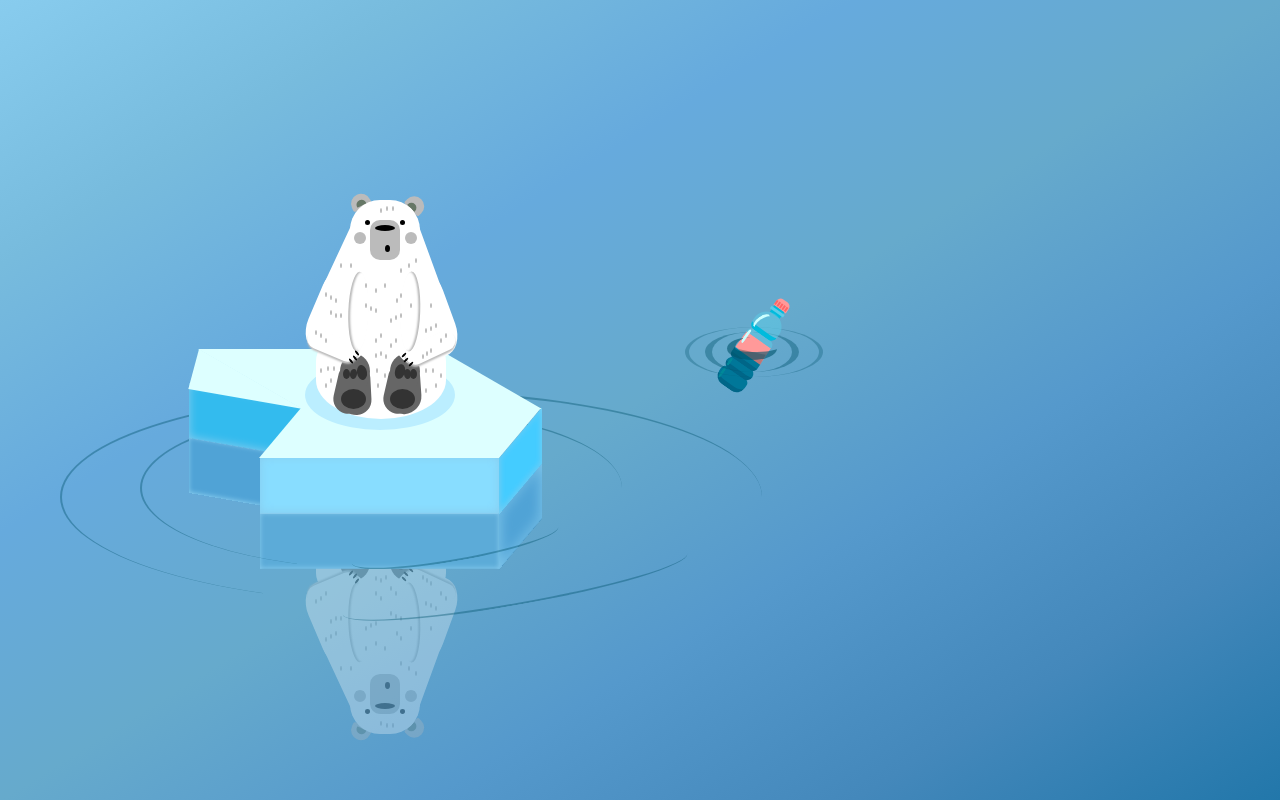
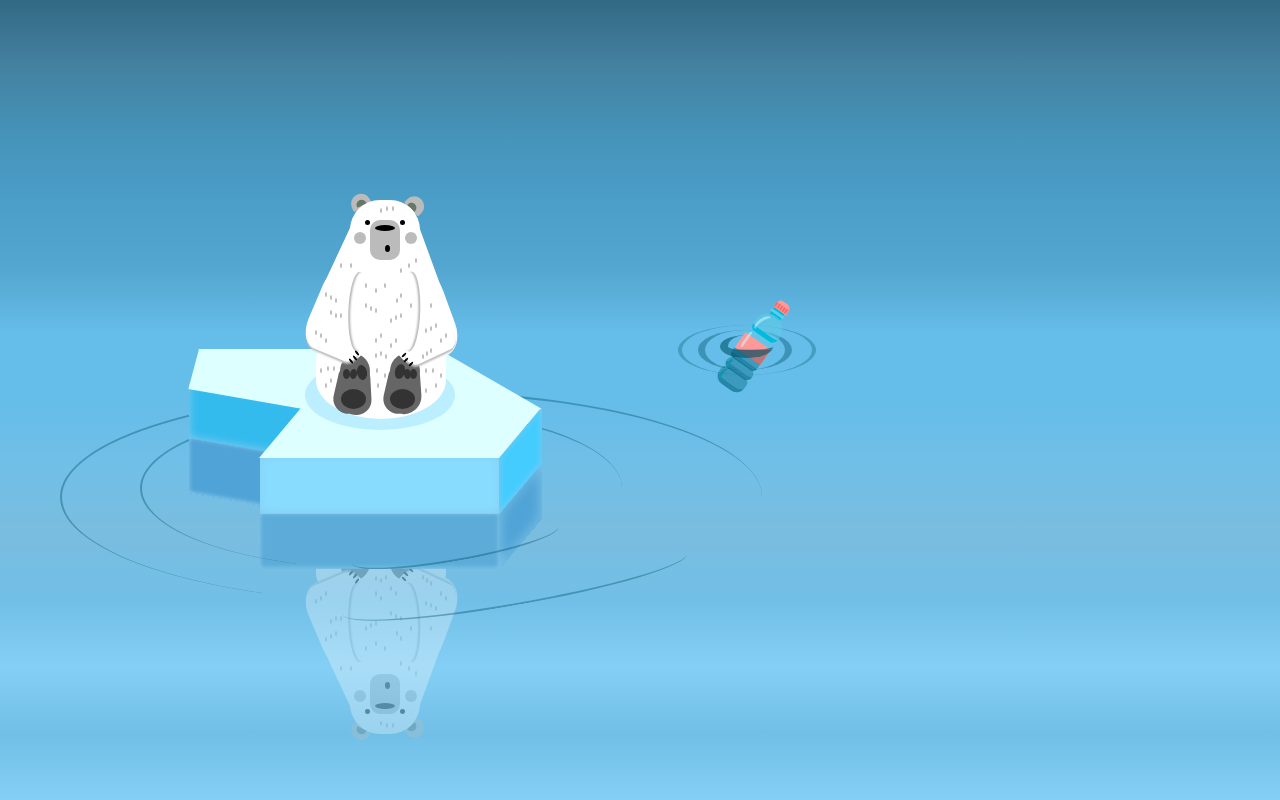
Before and after one commit to deryatanriverdi88/Save-Polar-Bears, a plain HTML site: page index.html in a window 1280 px wide. Drawn offline with Linux system fonts and the light colour scheme.

Commit message:
some changes added

```diff
--- a/index.css
+++ b/index.css
@@ -15,7 +15,10 @@ body{
 .background{
 width: 100%;
 height: 100vh;
-background: linear-gradient(to bottom right, #8ce , #7bd , #6ad , #6ac  , #59c, #48b, #27a);
+/* background: linear-gradient(to bottom right, #8ce , #7bd , #6ad , #6ac  , #59c, #48b, #27a); */
+/* background: linear-gradient(to bottom, #8ce , #7bd , #6ad , #6ac  , #59c, #48b, #27a, #16a, #169); */
+background: linear-gradient(to top, #84cff5, #71bfe7, #84cff5, #71bfe7, #7abddf, #71bfe7,
+#65bde9, #65bde9, #53a6cf,#4a9ec7, #4593b9, #4481a0, #326985);
 }
 
 .content{
@@ -691,6 +694,7 @@ top: -385px;
    height: 10px;
    background: #f99;
    left:25px;
+   top: 2px;
    border-radius: 5px 5px 0 0 ;
 }
 
@@ -711,7 +715,7 @@ top: -385px;
     width: 12px;
     height:8px;
     background: #0bd;
-    top: -2px;
+    top: 0px;
     left: 21px;
 }
 
@@ -721,14 +725,15 @@ top: -385px;
     top: 2px;
     left: -2px;
     background: rgba(93, 205, 232);
+    border-radius: 5px;
 }
 
 .plastic li:nth-child(3){
     width: 30px;
     height: 20px;
     background: rgba(93, 205, 232, .5);
-    top: -6px;
-    left:3px;
+    top: -4px;
+    left:4px;
     border-radius: 90px 90px 40px 40px;
     border-bottom: 5px solid #0bd;
     z-index: 5;
@@ -738,7 +743,7 @@ top: -385px;
 .plastic li:nth-child(3):after{
     border-width: 1px 1px 1px 3px;
     border-style: solid;
-    border-color: transparent transparent transparent #cff;
+    border-color: transparent transparent transparent rgba(204, 255, 255, 0.5);
     border-radius: 50%;
 
 }
@@ -753,24 +758,24 @@ top: -385px;
 
 .plastic li:nth-child(3):after{
     width: 0px;
-    height: 15px;
+    height: 18px;
     top: 26px;
     left: 2px;
 }
 
 .plastic li:nth-child(4){
-    width: 30px;
+    width: 31px;
     height: 6px;
     background: rgba(93, 205, 232, .5);
-    left: -6px;
-    top: -9px;
+    left: -7px;
+    top: -8px;
     border-radius: 5px 5px 0 0 ;
     z-index: 0;
     border-bottom: 5px solid #f99;
 }
 
  .plastic li:nth-child(4):before{
-    width: 30px;
+    width: 31px;
     height: 0px;
     border-bottom: 15px solid #f99;
     top: 10px;
@@ -780,24 +785,24 @@ top: -385px;
 .plastic li:nth-child(4):after{
     width: 0;
     height: 0;
-    top: 16px;
-    left: -13px;
-    border-width:9px 28px 3px 15px;
+    top: 5.5px;
+    left: -7px;
+    border-width:19px 28px 0px 10px;
     border-style: solid;
     border-color:   transparent #b77 transparent  transparent;
-    transform: rotate(-5deg);
+    transform: rotate(0deg);
 }
 
 /* waves around plastic*/
 .plastic li:nth-child(5){
-    width: 42px;
+    width: 45px;
     height: 15px;
     border-width: 0px 0px 8px 8px;
     border-style: solid;
     border-color: transparent transparent rgba(0, 84, 108, .6) rgba(0, 84, 108, .6) ;
     border-radius: 50%;
-    left: -23px;
-    top: -17px;
+    left: -30px;
+    top: -19px;
     transform: rotate(0deg);
     z-index: 4;
 }
@@ -831,9 +836,10 @@ top: -385px;
 .plastic li:nth-child(8)
 {
     width: 31px;
-    background: #079;
-    border-bottom: 5px solid #068;
+    background: rgba(0, 102, 125, 0.4);
+    border-bottom: 5px solid rgba(0, 102, 136, .4);
 }
+
 .plastic li:nth-child(6){
     height: 5px;
     border-radius: 0 0 5px 5px;
@@ -841,7 +847,6 @@ top: -385px;
     top: -22px;
     z-index: 2;
 }
-
 
 .plastic li:nth-child(7){
     height: 8px;
@@ -853,14 +858,15 @@ top: -385px;
 
 .plastic li:nth-child(7):before,
 .plastic li:nth-child(8):before{
-  border-left: 3px solid #089;
-  width: 0px;
+  border-width: 1px 0px 1px 3px;
+  border-style: solid;
+  border-color: transparent transparent transparent  rgb(16, 150, 173);
+  width: 7px;
   height: 9px;
   border-radius: 50%;
   top: 2px;
   left: 2px;
 }
-
 
 .plastic li:nth-child(8){
     height: 13px;
```
